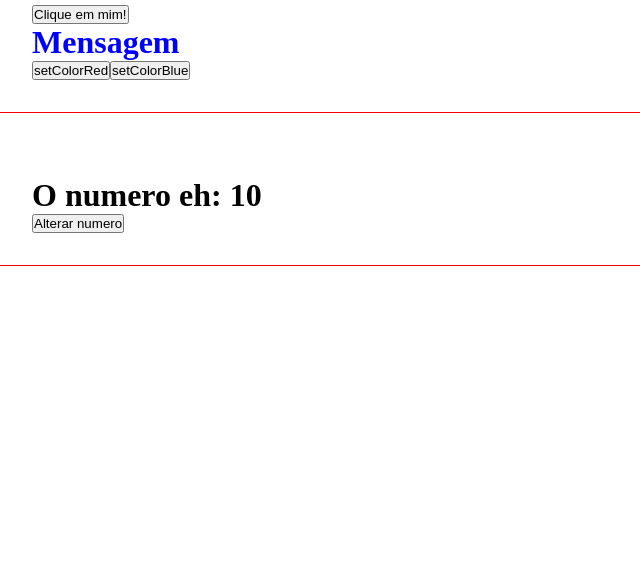
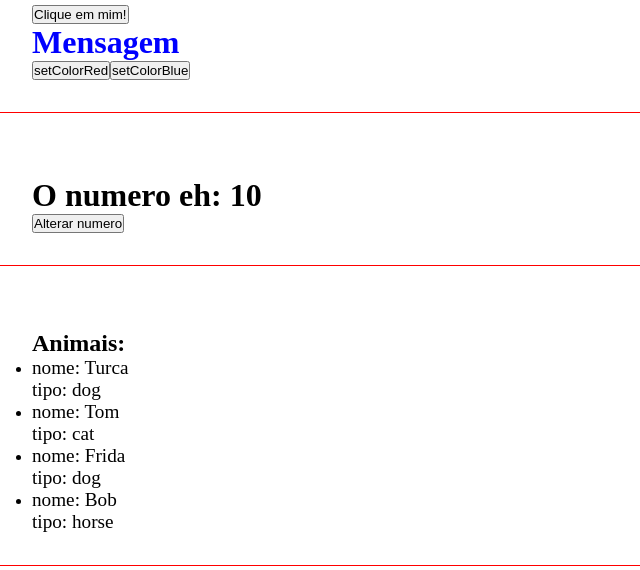
Before and after one commit to Tibes1/EstudoAngular, an Angular app: page / in a window 1280 px wide. Shown: the part 697-1267 px from the top of the page, without its empty margins (0-640 px from the left). Built offline with nearby package versions, Linux system fonts and the light colour scheme.

Commit message:
listRender

```diff
--- a/src/app/app.component.html
+++ b/src/app/app.component.html
@@ -4,3 +4,4 @@
 <app-if-render></app-if-render>
 <app-eventos></app-eventos>
 <app-emitter></app-emitter>
+<app-list-render></app-list-render>
--- a/src/app/app.module.ts
+++ b/src/app/app.module.ts
@@ -10,6 +10,7 @@ import { IfRenderComponent } from './components/if-render/if-render.component';
 import { EventosComponent } from './components/eventos/eventos.component';
 import { EmitterComponent } from './components/emitter/emitter.component';
 import { ChangeNumberComponent } from './components/change-number/change-number.component';
+import { ListRenderComponent } from './components/list-render/list-render.component';
 
 @NgModule({
   declarations: [
@@ -20,7 +21,8 @@ import { ChangeNumberComponent } from './components/change-number/change-number.
     IfRenderComponent,
     EventosComponent,
     EmitterComponent,
-    ChangeNumberComponent
+    ChangeNumberComponent,
+    ListRenderComponent
   ],
   imports: [
     BrowserModule,
--- /dev/null
+++ b/src/app/components/list-render/list-render.component.css
@@ -0,0 +1,3 @@
+p {
+    font-size: 1.2rem;
+}
--- /dev/null
+++ b/src/app/components/list-render/list-render.component.html
@@ -0,0 +1,9 @@
+<div class="class">
+    <h2>Animais:</h2>
+    <ul>
+        <li *ngFor="let animal of animals">
+            <p> nome: {{ animal.name }}</p>
+            <p> tipo: {{ animal.type }}</p>
+        </li>
+    </ul>
+</div>
--- /dev/null
+++ b/src/app/components/list-render/list-render.component.ts
@@ -0,0 +1,15 @@
+import { Component } from '@angular/core';
+
+@Component({
+  selector: 'app-list-render',
+  templateUrl: './list-render.component.html',
+  styleUrls: ['./list-render.component.css']
+})
+export class ListRenderComponent {
+  animals = [
+    {name: "Turca", type: "dog"},
+    {name: "Tom", type: "cat"},
+    {name: "Frida", type: "dog"},
+    {name: "Bob", type: "horse"},
+  ]
+}
```
Also changed, not shown: 1 other file (tests, documents, lock files or other folders).
